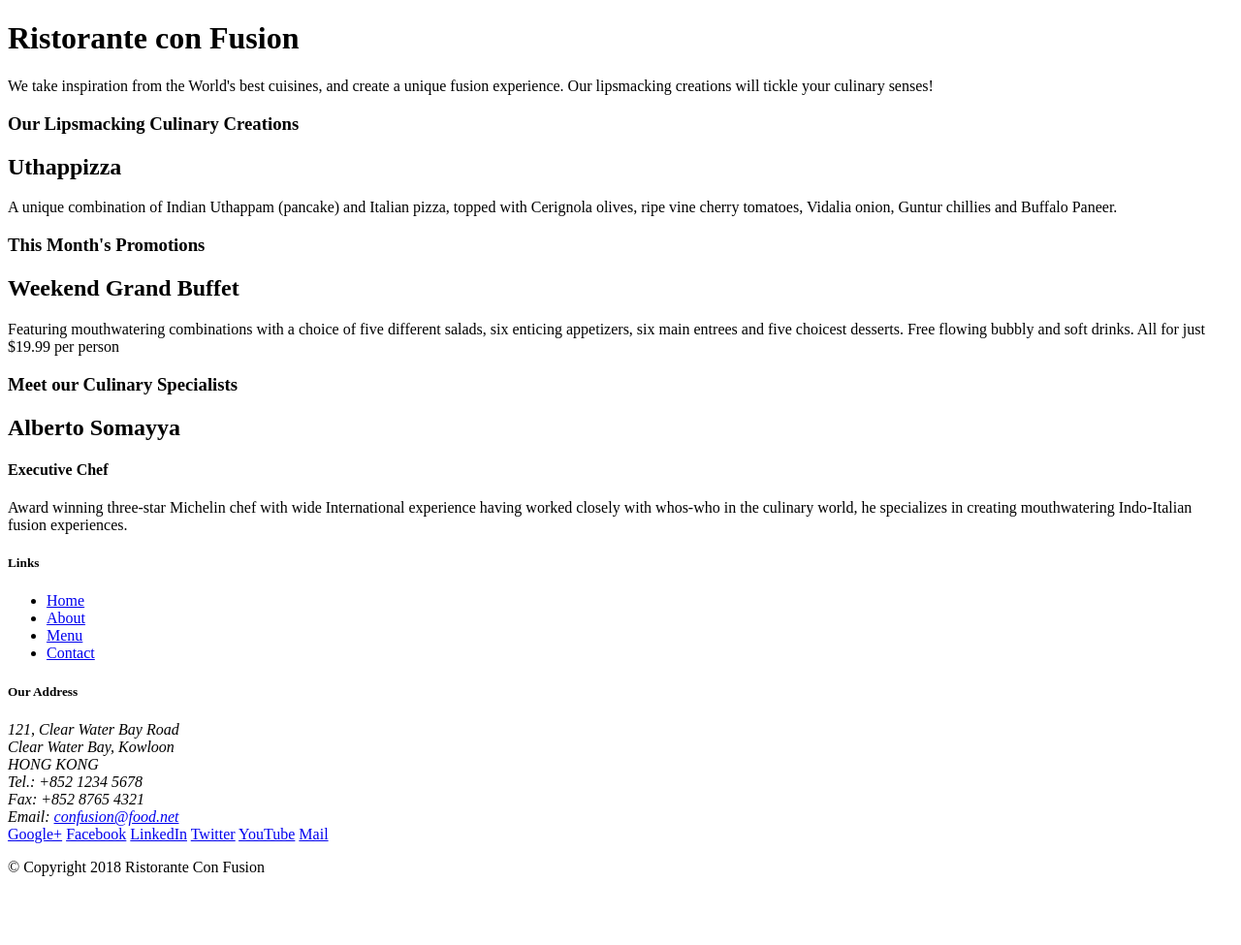
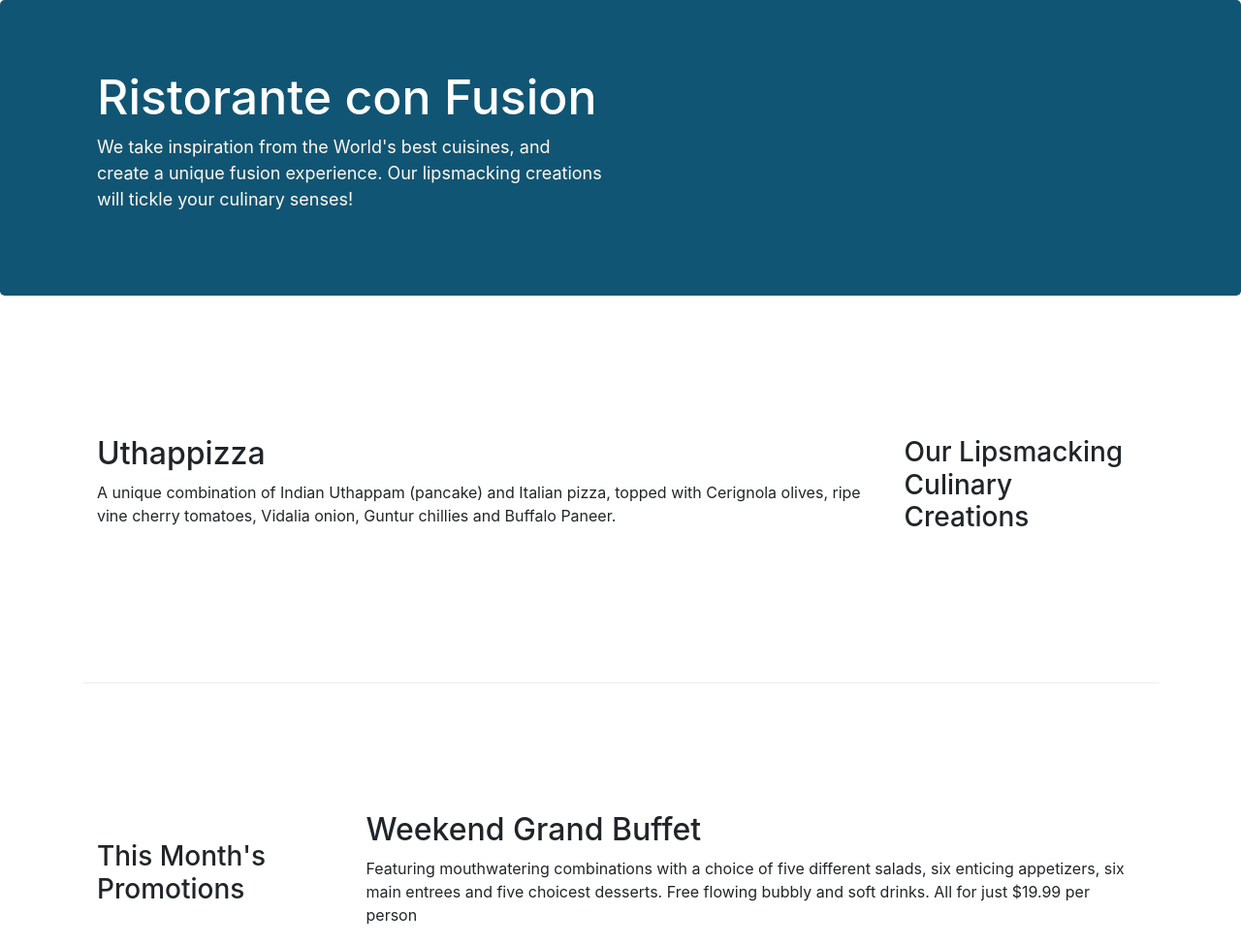
Before and after one commit to surya71/Bootstrap, a website: page index.html in a window 1280 px wide. Shown: the top 975 px of the page at 97% size. Before the commit the page ends 920 px from the top, so only its background shows below. Drawn offline with nearby package versions, Linux system fonts and the light colour scheme.

Commit message:
home-page

```diff
--- /dev/null
+++ b/css/styles.css
@@ -0,0 +1,31 @@
+.row-header{
+    margin:0px auto;
+    padding:0px;
+}
+
+.row-content {
+    margin:0px auto;
+    padding: 50px 0px 50px 0px;
+    border-bottom: 1px ridge;
+    min-height:400px;
+}
+
+.footer{
+    background-color: #FAB49B;
+    margin:0px auto;
+    padding: 20px 0px 20px 0px;
+}
+
+
+.jumbotron {
+    padding:70px 30px 70px 30px;
+    margin:0px auto;
+    background: #115574 ;
+    color: floralwhite;
+}
+
+address{
+    font-size:80%;
+    margin:0px;
+    color:#0f0f0f;
+}
--- a/index.html
+++ b/index.html
@@ -2,51 +2,61 @@
 <html lang="en">
 
 <head>
+    <!-- Required meta tags always come first -->
+    <meta charset="utf-8">
+    <meta name="viewport" content="width=device-width, initial-scale=1, shrink-to-fit=no">
+    <meta http-equiv="x-ua-compatible" content="ie=edge">
+
+    <!-- Bootstrap CSS -->
+    <link rel="stylesheet" href="node_modules/bootstrap/dist/css/bootstrap.min.css">
+    <!-- CSS -->
+    <link rel="stylesheet" href="./css/styles.css">
+
     <title>Ristorante Con Fusion</title>
 </head>
 
 <body>
 
-    <header>
-        <div>
-            <div>
-                <div>
-                    <h1>Ristorante con Fusion</h1>
-                    <p>We take inspiration from the World's best cuisines, and create a unique fusion experience. Our lipsmacking creations will tickle your culinary senses!</p>
+    <header class="jumbotron">
+        <div class="container">
+            <div class="row row-header">
+                <div class="col-12 col-sm-6">
+                    <h1 style="font-size:50px; color: white;">Ristorante con Fusion</h1>
+                    <p style="font-size: 18px;">We take inspiration from the World's best cuisines, and create a unique fusion experience. Our lipsmacking creations will tickle your culinary senses!</p>
                 </div>
-                <div>
+                <div class="col-12 col-sm">
                 </div>
             </div>
         </div>
     </header>
 
-    <div>
-        <div>
-            <div>
+    <div class="container">
+        <div class="row row-content align-items-center">
+            <div class="col-12 col-sm-4 col-md-3 order-sm-last">
                 <h3>Our Lipsmacking Culinary Creations</h3>
             </div>
-            <div>
+            <div class="col col-sm col-md order-sm-first">
                 <h2>Uthappizza</h2>
                 <p>A unique combination of Indian Uthappam (pancake) and Italian pizza, topped with Cerignola olives, ripe vine cherry tomatoes, Vidalia onion, Guntur chillies and Buffalo Paneer.</p>
             </div>
         </div>
 
 
-        <div>
-            <div>
+        <div class="row row-content align-items-center">
+            <div class="col-12 col-sm-4 col-md-3">
                 <h3>This Month's Promotions</h3>
             </div>
-            <div>
+            <div class="col col-sm col-md">
                 <h2>Weekend Grand Buffet</h2>
                 <p>Featuring mouthwatering combinations with a choice of five different salads, six enticing appetizers, six main entrees and five choicest desserts. Free flowing bubbly and soft drinks. All for just $19.99 per person </p>
             </div>
         </div>
 
-        <div>
-            <div>
+        <div class="row row-content align-items-center">
+            <div class="col-12 col-sm-4 col-md-3 order-sm-last">
                 <h3>Meet our Culinary Specialists</h3>
             </div>
-            <div>
+            <div class="col col-sm col-md order-sm-first">
                 <h2>Alberto Somayya</h2>
                 <h4>Executive Chef</h4>
                 <p>Award winning three-star Michelin chef with wide International experience having worked closely with whos-who in the culinary world, he specializes in creating mouthwatering Indo-Italian fusion experiences. </p>
@@ -54,19 +64,19 @@
         </div>
     </div>
 
-    <footer>
-        <div>
-            <div>
-                <div>
+    <footer class="footer">
+        <div class="container">
+            <div class="row ">
+                <div class="col-4 offset-1 col-sm-2">
                     <h5>Links</h5>
-                    <ul>
+                    <ul class="list-unstyled">
                         <li><a href="#">Home</a></li>
                         <li><a href="#">About</a></li>
                         <li><a href="#">Menu</a></li>
                         <li><a href="#">Contact</a></li>
                     </ul>
                 </div>
-                <div>
+                <div class="col-7 col-sm-5">
                     <h5>Our Address</h5>
                     <address>
 		              121, Clear Water Bay Road<br>
@@ -77,8 +87,8 @@
 		              Email: <a href="mailto:confusion@food.net">confusion@food.net</a>
 		           </address>
                 </div>
-                <div>
-                    <div>
+                <div class="col-12 col-sm-4 align-self-center">
+                    <div class="text-center">
                         <a href="http://google.com/+">Google+</a>
                         <a href="http://www.facebook.com/profile.php?id=">Facebook</a>
                         <a href="http://www.linkedin.com/in/">LinkedIn</a>
@@ -88,14 +98,19 @@
                     </div>
                 </div>
            </div>
-           <div>
-                <div>
+           <div class="row justify-content-center">
+                <div >
                     <p>© Copyright 2018 Ristorante Con Fusion</p>
                 </div>
            </div>
         </div>
     </footer>
 
+
+    <!-- jQuery first, then Popper.js, then Bootstrap JS. -->
+    <script src="node_modules/jquery/dist/jquery.slim.min.js"></script>
+    <script src="node_modules/popper.js/dist/umd/popper.min.js"></script>
+    <script src="node_modules/bootstrap/dist/js/bootstrap.min.js"></script>
 </body>
 
 </html>
```
Also changed, not shown: package.json (+6 -1 lines).
